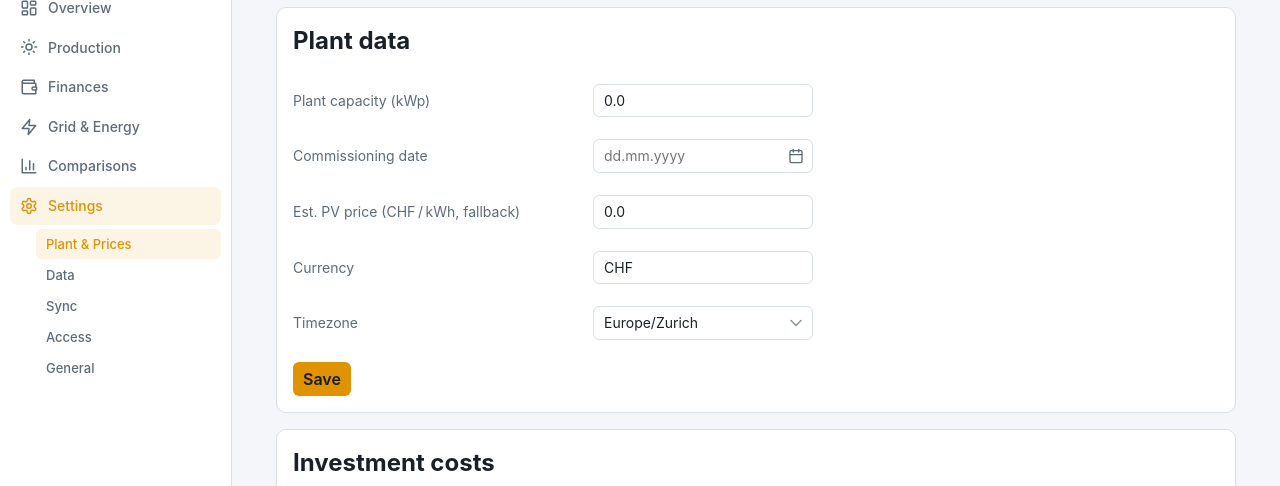
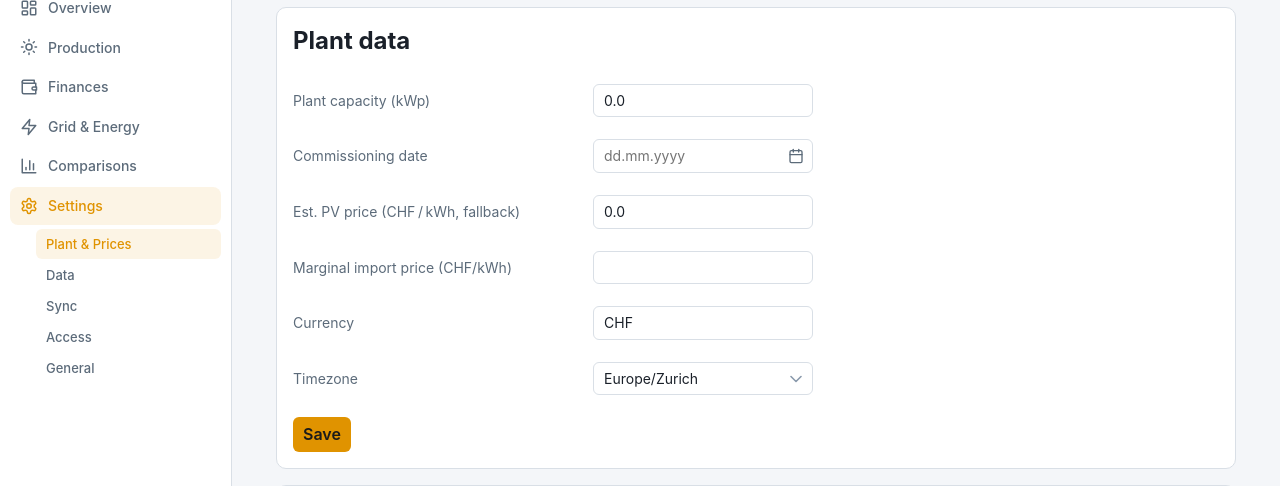
Before and after one commit to xenofex7/solar-tracker, a Flask app: page /settings in a window 1280 px wide. Shown: the part 79-565 px from the top of the page. Run offline with Flask 3, Linux system fonts and the light colour scheme; data comes from the database, SQL or seed files in the repository; data that the repository does not hold is empty.

Commit message:
Add marginal import price setting for self-consumption valuation
New optional setting import_price_per_kwh (Settings > Plant & Prices):
the variable per-kWh price without standing charges. When set, it
replaces the average bill price when valuing self-consumed kWh in the
payback projection, monthly flow savings and the savings-vs-no-PV KPI.
The average bill price includes fixed fees and overstated the avoided
cost, especially in low-consumption quarters. Empty keeps the previous
behavior.

```diff
--- a/app.py
+++ b/app.py
@@ -170,6 +170,17 @@ def _kwp() -> float:
 
 def _price_per_kwh() -> float:
     val = db.get_setting("price_per_kwh") or "0"
+    try:
+        return float(val)
+    except ValueError:
+        return 0.0
+
+
+def _import_price() -> float:
+    """Marginal import price per kWh (energy + volumetric fees, no standing
+    charges). 0 = not configured; valuation falls back to the average bill
+    price."""
+    val = db.get_setting("import_price_per_kwh") or "0"
     try:
         return float(val)
     except ValueError:
@@ -429,6 +440,7 @@ def settings_page():
         targets=targets,
         kwp=_kwp(),
         price_per_kwh=_price_per_kwh(),
+        import_price=_import_price(),
         currency_setting=_currency(),
         start_date=_start_date() or "",
         timezone=_timezone(),
@@ -636,6 +648,7 @@ def api_settings_get():
     return jsonify({
         "kwp": _kwp(),
         "price_per_kwh": _price_per_kwh(),
+        "import_price_per_kwh": _import_price(),
         "currency": _currency(),
         "timezone": _timezone(),
         "start_date": _start_date() or "",
@@ -913,13 +926,14 @@ def api_summary():
     summ = metrics.summary(records, targets, year, kwp, start_date=start_date)
     imports = db.list_grid_bills("import")
     exports = db.list_grid_bills("export")
-    cum_rev = metrics.cumulative_revenue(records, imports, exports, price)
-    pay = metrics.payback(records, invested, imports, exports, price, targets=targets)
+    imp_price = _import_price()
+    cum_rev = metrics.cumulative_revenue(records, imports, exports, price, imp_price or None)
+    pay = metrics.payback(records, invested, imports, exports, price, targets=targets, import_price=imp_price or None)
     if start_date:
         pay["start_date"] = start_date
     sc = metrics.self_consumption(records, exports)
     grid_tot = db.grid_totals()
-    avg_import_price = grid_tot.get("import", {}).get("avg_price") or price
+    avg_import_price = imp_price or grid_tot.get("import", {}).get("avg_price") or price
     flows = metrics.monthly_flows(records, imports, exports, avg_import_price)
     if start_date:
         flows = [f for f in flows if f["period_end"] >= start_date]
@@ -950,7 +964,7 @@ def api_summary():
             "self_consumed_kwh": round(sc_kwh, 2),
             "self_consumption_pct": round((sc_kwh / pv_in_flows * 100.0) if pv_in_flows > 0 else 0.0, 1),
         }
-    sc["savings_vs_no_pv"] = round(sc["self_consumed_kwh"] * grid_tot["import"]["avg_price"], 2)
+    sc["savings_vs_no_pv"] = round(sc["self_consumed_kwh"] * (imp_price or grid_tot["import"]["avg_price"]), 2)
     consumption = sc["self_consumed_kwh"] + grid_tot["import"]["kwh"]
     sc["effective_price_per_kwh"] = round(grid_tot["net_cost"] / consumption, 4) if consumption > 0 else 0.0
     sc["total_consumption_kwh"] = round(consumption, 2)
--- a/metrics.py
+++ b/metrics.py
@@ -325,12 +325,19 @@ def financial_series(
     import_bills: list[dict],
     export_bills: list[dict],
     fallback_price: float,
+    import_price: float | None = None,
 ) -> tuple[list[dict], dict]:
     rows = sorted(records, key=lambda r: r["date"])
 
-    total_imp_kwh = sum(b["kwh"] for b in import_bills)
-    total_imp_amount = sum(b["amount"] for b in import_bills)
-    avg_import_price = (total_imp_amount / total_imp_kwh) if total_imp_kwh > 0 else fallback_price
+    # Self-consumed kWh are valued at the marginal import price (energy +
+    # volumetric grid fees, no standing charges) when configured; the average
+    # bill price includes fixed fees and overstates the avoided cost.
+    if import_price and import_price > 0:
+        avg_import_price = import_price
+    else:
+        total_imp_kwh = sum(b["kwh"] for b in import_bills)
+        total_imp_amount = sum(b["amount"] for b in import_bills)
+        avg_import_price = (total_imp_amount / total_imp_kwh) if total_imp_kwh > 0 else fallback_price
 
     period_rates = []
     total_pv_in_export = 0.0
@@ -375,8 +382,8 @@ def financial_series(
     return cum, breakdown
 
 
-def cumulative_revenue(records, import_bills, export_bills, fallback_price):
-    return financial_series(records, import_bills, export_bills, fallback_price)[0]
+def cumulative_revenue(records, import_bills, export_bills, fallback_price, import_price=None):
+    return financial_series(records, import_bills, export_bills, fallback_price, import_price)[0]
 
 
 def payback(
@@ -386,8 +393,9 @@ def payback(
     export_bills: list[dict],
     fallback_price: float,
     targets: list[dict] | None = None,
+    import_price: float | None = None,
 ) -> dict:
-    cum, breakdown = financial_series(records, import_bills, export_bills, fallback_price)
+    cum, breakdown = financial_series(records, import_bills, export_bills, fallback_price, import_price)
     if invested <= 0 or not cum:
         return {
             "invested": round(invested, 2),
--- a/static/js/settings.js
+++ b/static/js/settings.js
@@ -51,6 +51,7 @@ document.getElementById('plant-form').addEventListener('submit', async (e) => {
   const body = {
     kwp: e.target.kwp.value,
     price_per_kwh: e.target.price_per_kwh.value,
+    import_price_per_kwh: e.target.import_price_per_kwh.value || '0',
     currency: e.target.currency.value,
     start_date: e.target.start_date.value,
     timezone: e.target.timezone.value,
--- a/templates/settings.html
+++ b/templates/settings.html
@@ -15,6 +15,9 @@
       </label>
       <label>{{ T.label_price_kwh.replace('{currency}', currency) }}
         <input type="number" step="0.001" name="price_per_kwh" value="{{ price_per_kwh }}" title="{{ T.title_price_kwh }}">
+      </label>
+      <label>{{ T.label_import_price.replace('{currency}', currency) }}
+        <input type="number" step="0.001" min="0" name="import_price_per_kwh" value="{{ import_price if import_price else '' }}" title="{{ T.title_import_price }}">
       </label>
       <label>{{ T.label_currency }}
         <input type="text" name="currency" value="{{ currency_setting }}" maxlength="8" required list="currency-options" title="{{ T.title_currency }}">
--- a/translations/de.json
+++ b/translations/de.json
@@ -157,6 +157,8 @@
   "title_start_date": "Daten vor diesem Datum werden in allen Kennzahlen und Grafiken ausgeblendet.",
   "label_price_kwh": "Schätzpreis PV ({currency} / kWh, Fallback)",
   "title_price_kwh": "Wird nur verwendet, wenn für einen Zeitraum keine Rücklieferungs-Rechnung existiert.",
+  "label_import_price": "Arbeitspreis Bezug ({currency}/kWh)",
+  "title_import_price": "Reiner variabler Strompreis pro kWh (Energie + Netznutzung + Abgaben, ohne Grundgebühren). Bewertet den Eigenverbrauch. Leer = Durchschnittspreis aus den Rechnungen (inkl. Fixkosten).",
   "label_timezone": "Zeitzone",
   "title_timezone": "Bestimmt, welcher Kalendertag einem HA-Tagesbucket zugeordnet wird.",
   "btn_save": "Speichern",
--- a/translations/en.json
+++ b/translations/en.json
@@ -158,6 +158,8 @@
   "title_start_date": "Data before this date will be hidden in all metrics and charts.",
   "label_price_kwh": "Est. PV price ({currency} / kWh, fallback)",
   "title_price_kwh": "Used only when no export invoice exists for a period.",
+  "label_import_price": "Marginal import price ({currency}/kWh)",
+  "title_import_price": "Variable per-kWh price (energy + grid usage + levies, no standing charges). Used to value self-consumption. Empty = average price from bills (incl. fixed fees).",
   "label_timezone": "Timezone",
   "title_timezone": "Determines which calendar day a HA daily bucket is assigned to.",
   "btn_save": "Save",
--- a/translations/es.json
+++ b/translations/es.json
@@ -157,6 +157,8 @@
   "title_start_date": "Los datos anteriores a esta fecha estarán ocultos en todos los indicadores y gráficos.",
   "label_price_kwh": "Precio PV estimado ({currency} / kWh, respaldo)",
   "title_price_kwh": "Se usa solo cuando no existe factura de exportación para un período.",
+  "label_import_price": "Precio variable de compra ({currency}/kWh)",
+  "title_import_price": "Precio variable por kWh (energía + red + tasas, sin cuotas fijas). Se usa para valorar el autoconsumo. Vacío = precio medio de las facturas (cuotas fijas incluidas).",
   "label_timezone": "Zona horaria",
   "title_timezone": "Determina a qué día calendario se asigna un bucket diario de HA.",
   "btn_save": "Guardar",
--- a/translations/fr.json
+++ b/translations/fr.json
@@ -157,6 +157,8 @@
   "title_start_date": "Les données avant cette date seront masquées dans tous les indicateurs et graphiques.",
   "label_price_kwh": "Prix PV estimé ({currency} / kWh, repli)",
   "title_price_kwh": "Utilisé uniquement si aucune facture d’injection n’existe pour une période.",
+  "label_import_price": "Prix variable d'achat ({currency}/kWh)",
+  "title_import_price": "Prix variable par kWh (énergie + réseau + taxes, sans frais fixes). Sert à valoriser l'autoconsommation. Vide = prix moyen des factures (frais fixes inclus).",
   "label_timezone": "Fuseau horaire",
   "title_timezone": "Détermine quel jour calendaire est attribué à un compartiment journalier HA.",
   "btn_save": "Enregistrer",
--- a/translations/it.json
+++ b/translations/it.json
@@ -157,6 +157,8 @@
   "title_start_date": "I dati precedenti a questa data saranno nascosti in tutti gli indicatori e grafici.",
   "label_price_kwh": "Prezzo PV stimato ({currency} / kWh, fallback)",
   "title_price_kwh": "Usato solo quando non esiste una fattura di esportazione per un periodo.",
+  "label_import_price": "Prezzo variabile di acquisto ({currency}/kWh)",
+  "title_import_price": "Prezzo variabile per kWh (energia + rete + tasse, senza costi fissi). Usato per valorizzare l'autoconsumo. Vuoto = prezzo medio dalle fatture (costi fissi inclusi).",
   "label_timezone": "Fuso orario",
   "title_timezone": "Determina a quale giorno di calendario viene assegnato un bucket giornaliero HA.",
   "btn_save": "Salva",
```
Also changed, not shown: CHANGELOG.md.
